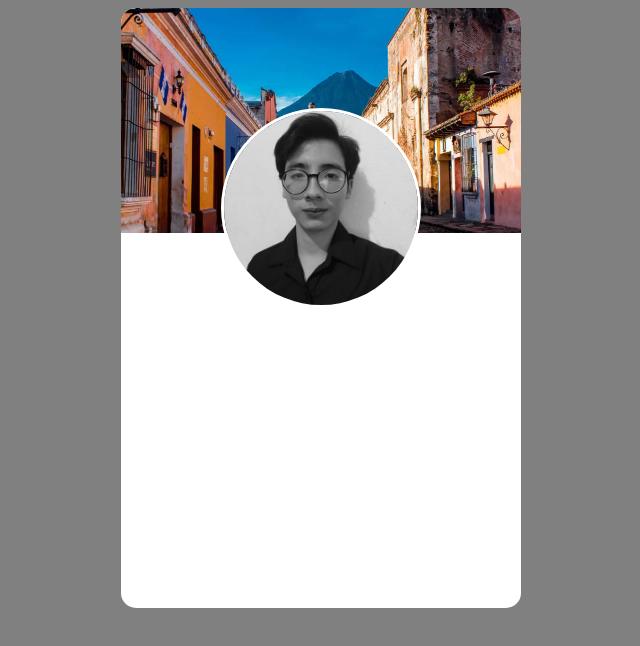
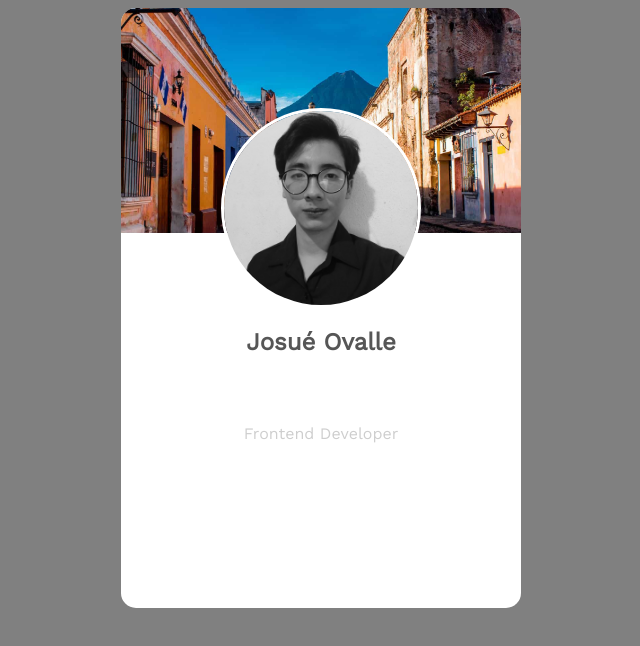
Before and after one commit to JosueOvalle/cursoFrontend, a plain HTML site: page tarjeta-ejercicio.html in a window 1280 px wide. Shown: the whole page, without its empty margins (319-959 px from the left). Drawn offline with nearby package versions, Linux system fonts and the light colour scheme.

Commit message:
Practicando css grid y flex

```diff
--- a/tarjeta-ejercicio.html
+++ b/tarjeta-ejercicio.html
@@ -6,6 +6,7 @@
   <meta name="viewport" content="width=device-width, initial-scale=1.0">
   <title>Document</title>
   <style>
+        @import url('https://fonts.googleapis.com/css2?family=Work+Sans&display=swap');
     body {
       background: grey;
     }
@@ -37,6 +38,20 @@
       grid-row: 2 / 4;
       box-sizing: border-box;
     }
+    div .name {
+      font-family: 'Work Sans', sans-serif;
+      color: #565656;
+      text-align: center;
+      grid-column: 2 / 4;
+      grid-row: 4 / 5;
+    }
+    div .job {
+      font-family: 'Work Sans', sans-serif;
+      color: #cecece;
+      text-align: center;
+      grid-column: 2 / 4;
+      grid-row: 5 / 6;
+    }
   </style>
 </head>
 <body>
@@ -44,6 +59,8 @@
     <div class="card">
       <img src="./fotos/Portada.-Podcast-viaje-por-Guatemala-y-El-Salavador.-Foto.-Summa.jpg" alt="Fotografía de Antigua Guatemala" class="portada">
       <img src="./fotos/IMG_20230403_165312.jpg" alt="Fotografía de Josué Ovalle" class="selfie">
+      <h2 class="name">Josué Ovalle</h2>
+      <p class="job">Frontend Developer</p>
     </div>
   </section>
 </body>
```
